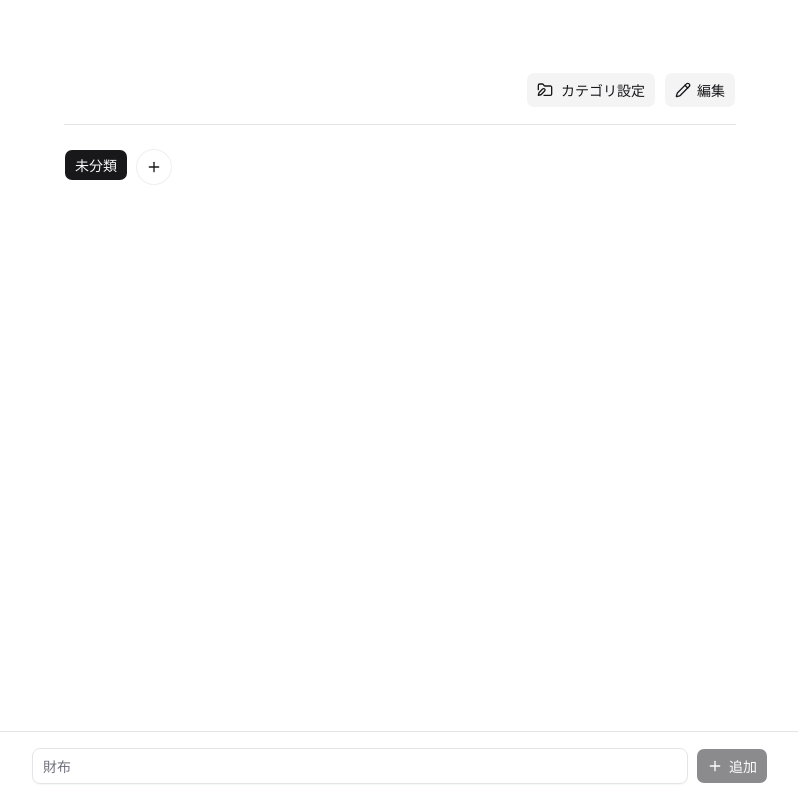
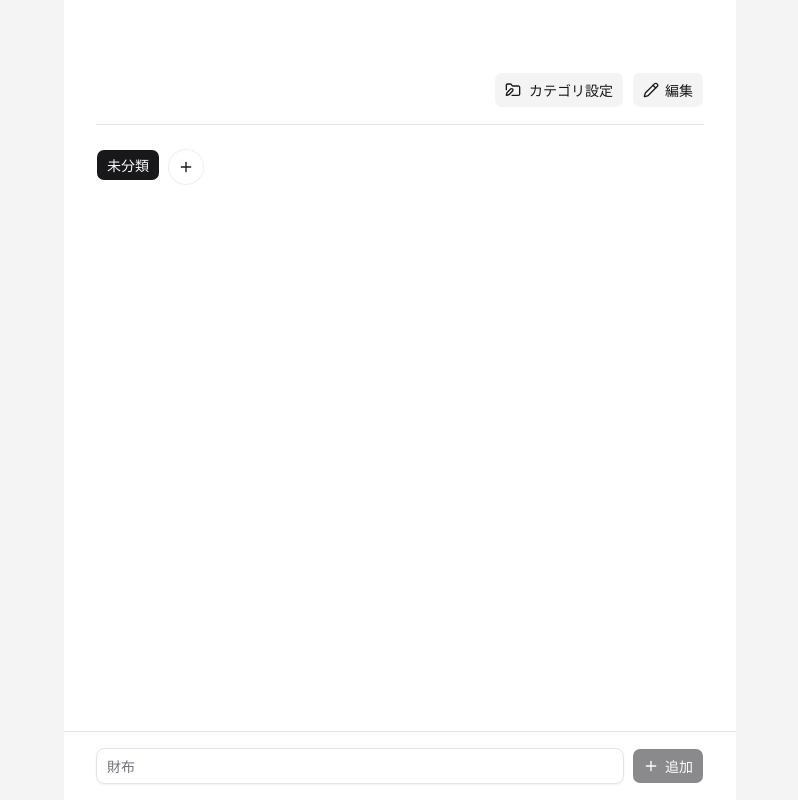
Before and after one commit to kem198/kore-motta, a Next.js app: page / in a window 1280 px wide. Shown: the whole page, without its empty margins (240-1038 px from the left). Built offline with nearby package versions, Linux system fonts and the light colour scheme.

Commit message:
style: update layout and styling for Home and TodoFormFooter components

```diff
--- a/src/app/page.tsx
+++ b/src/app/page.tsx
@@ -2,9 +2,9 @@ import { TodoApp } from "@/features/todo-app";
 
 export default function Home() {
   return (
-    <div className="flex flex-col gap-2">
-      <main className="w-full p-8">
-        <section data-testid="todo" className="mx-auto w-full max-w-2xl">
+    <div className="md:bg-muted min-h-screen">
+      <main className="bg-background mx-auto min-h-screen w-full max-w-2xl p-8">
+        <section data-testid="todo">
           <TodoApp />
         </section>
       </main>
--- a/src/components/shared/todo-form-footer.tsx
+++ b/src/components/shared/todo-form-footer.tsx
@@ -8,8 +8,8 @@ type TodoFormFooterProps = {
 
 export function TodoFormFooter({ isEditing, onSubmit }: TodoFormFooterProps) {
   return (
-    <div className="bg-background/70 fixed bottom-0 left-0 z-50 w-full border-t py-4">
-      <div className="mx-auto w-full max-w-3xl px-4">
+    <div className="fixed inset-x-0 bottom-0 z-50">
+      <div className="bg-background mx-auto w-full max-w-2xl border-t px-8 py-4">
         <TodoForm onSubmit={onSubmit} isEditing={isEditing} />
       </div>
     </div>
```
